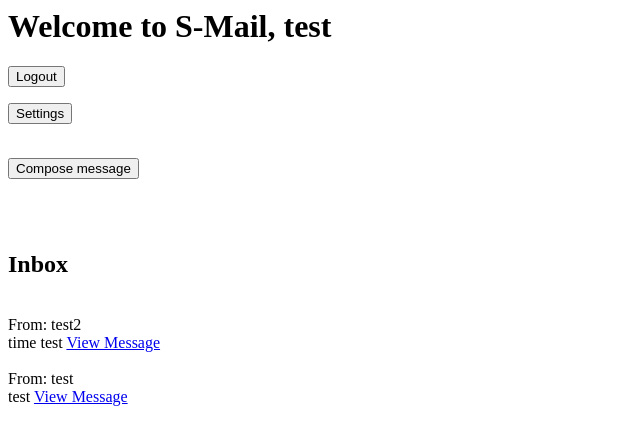
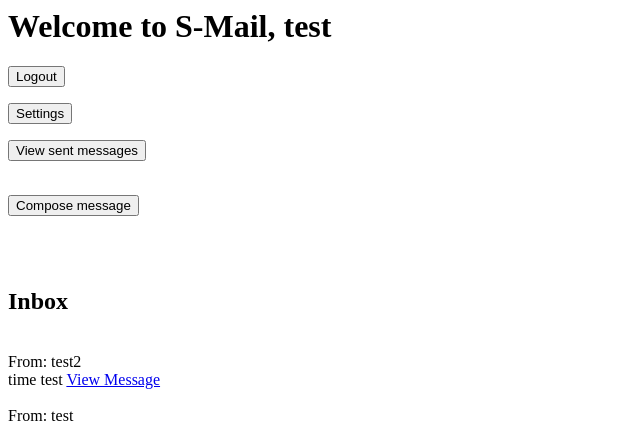
Before and after one commit to trungtran1234/EmailApp, a Flask app: page /mainpage in a window 1280 px wide. Shown: the top 423 px of the page, without its empty margins (0-640 px from the left). Run offline with Flask 3, Linux system fonts and the light colour scheme; a user stored in the database is signed in.

Commit message:
format changes

```diff
--- a/app/routes.py
+++ b/app/routes.py
@@ -103,3 +103,9 @@ def compose():
 def message(message_id):
     message = Message.query.get(message_id)
     return render_template('message.html', message=message)
+
+@myapp_obj.route('/sent')
+@login_required
+def sent():
+    messages = Message.query.filter_by(sender=current_user).order_by(Message.timestamp.desc()).all()
+    return render_template('sent.html', messages=messages)
--- a/app/templates/compose.html
+++ b/app/templates/compose.html
@@ -10,6 +10,7 @@
             <span class="invalid-feedback">{{ error }}</span>
         {% endfor %}
     </div>
+    <br>
     <div class="form-group">
         {{ form.subject.label }}
         {{ form.subject(class="form-control") }}
@@ -17,6 +18,7 @@
             <span class="invalid-feedback">{{ error }}</span>
         {% endfor %}
     </div>
+    <br>
     <div class="form-group">
         {{ form.body.label }}
         {{ form.body(class="form-control") }}
@@ -24,6 +26,7 @@
             <span class="invalid-feedback">{{ error }}</span>
         {% endfor %}
     </div>
+    <br>
     {% if error %}
          <p>{{ error }}</p>
      {% endif %}
--- a/app/templates/mainpage.html
+++ b/app/templates/mainpage.html
@@ -9,6 +9,9 @@
         </form>
         <form action="{{ url_for('settings') }}">
             <button type="submit">Settings</button>
+        </form>
+        <form action="{{ url_for('sent') }}">
+            <button type="submit">View sent messages</button>
         </form>
         <br>
         <form action="{{ url_for('compose') }}" method="post">
--- a/app/templates/settings.html
+++ b/app/templates/settings.html
@@ -1,6 +1,6 @@
 
 <button class="back-button" onclick="window.history.back()">Back</button>
-
+<br><br>
 <form action="{{ url_for('delete') }}" method="post">
     <button type="submit">Delete Account</button>
 </form>
```
Also changed, not shown: app/templates/sent.html (added, +13 -0 lines), app/app.db.
